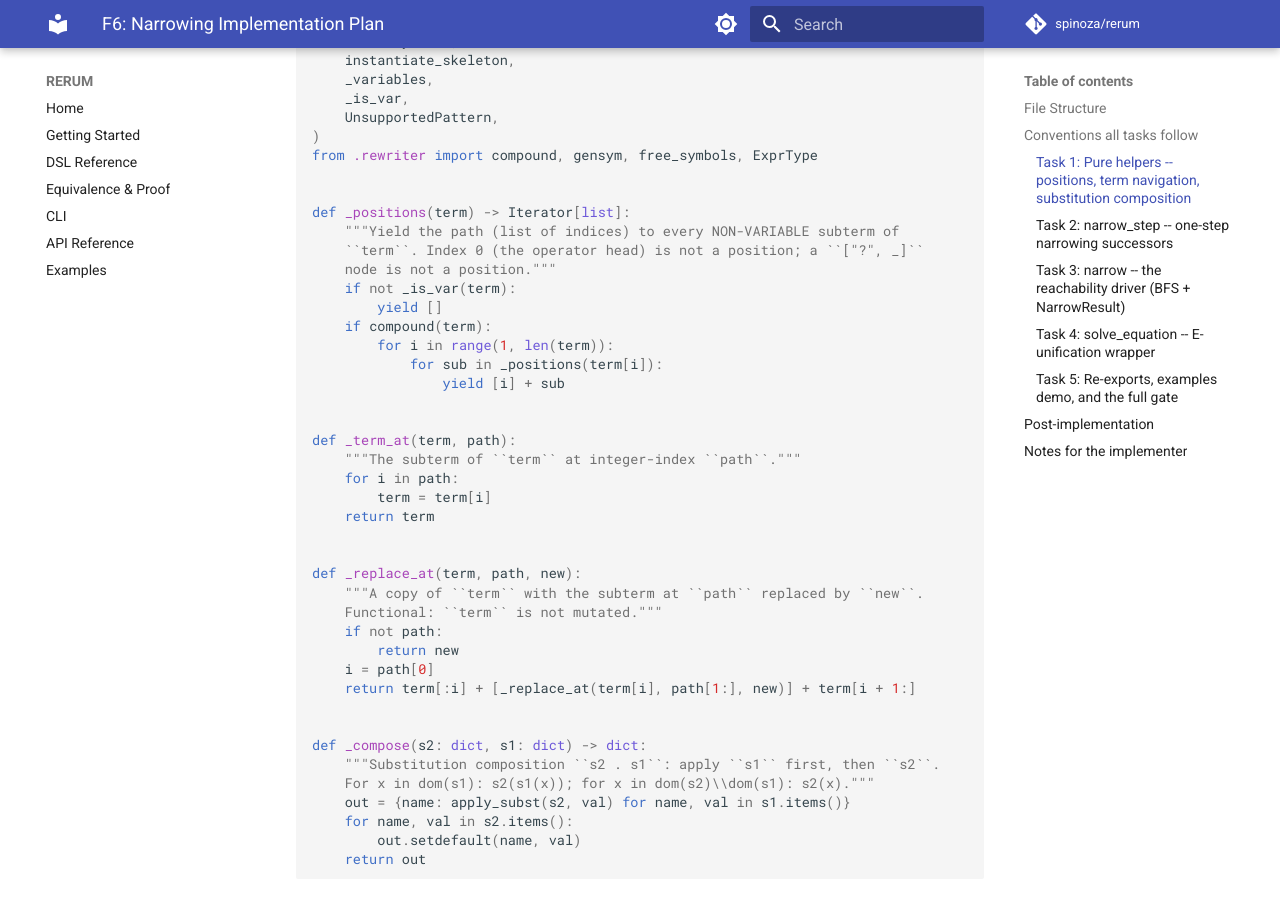
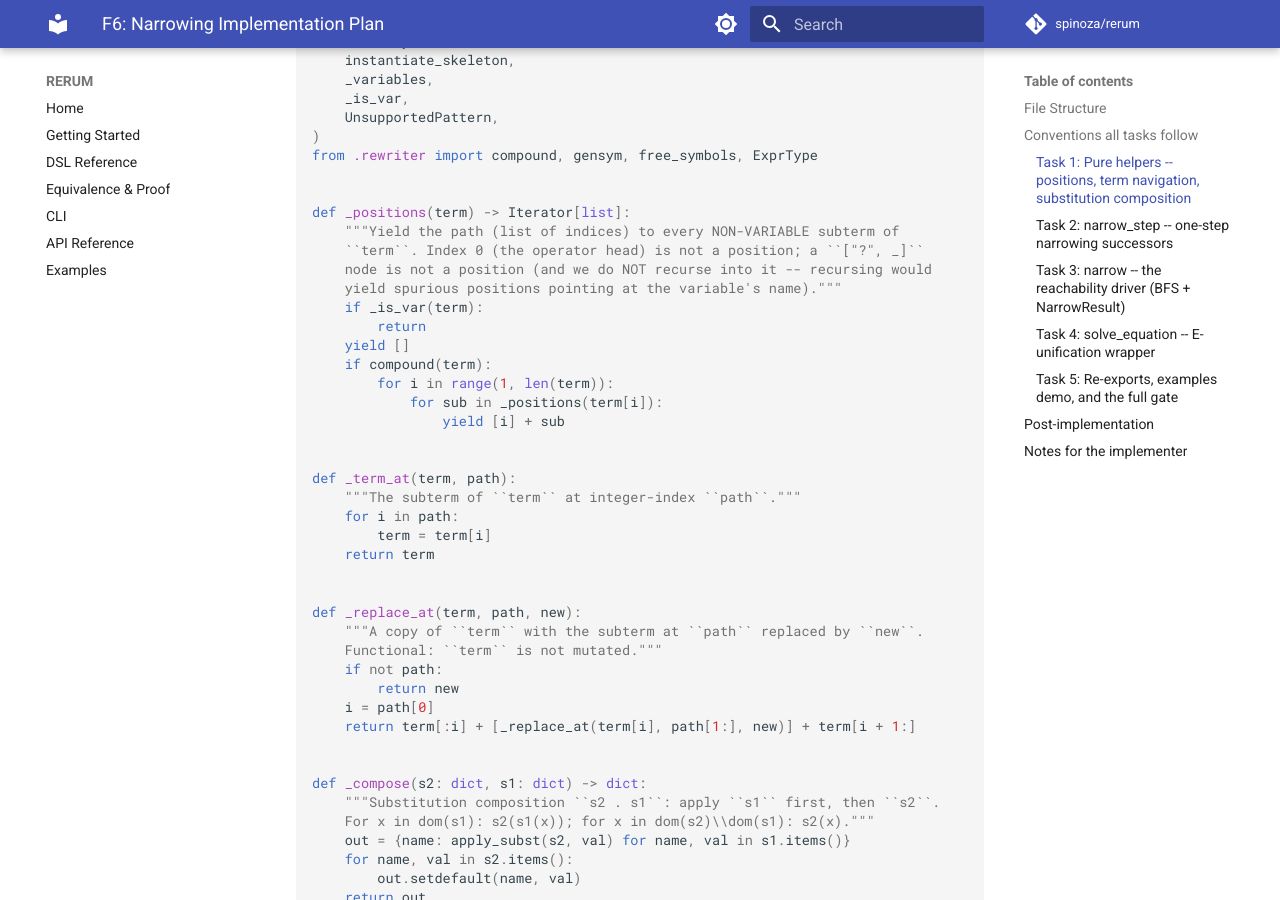
Before and after one commit to queelius/rerum, an MkDocs documentation site: the page built from docs/superpowers/plans/2026-06-22-f6-narrowing.md, in a window 1280 px wide and 900 px high, scrolled down 3147 px. Built offline with MkDocs 1.6.1 and Material for MkDocs 9.7.7, drawn with Linux system fonts in a browser that asks for light colours; comment, search, counter and statistics services are not loaded.

Commit message:
docs(f6): correct plan _positions (early-return on variable nodes)
Co-Authored-By: Claude Opus 4.8 <noreply@anthropic.com>

```diff
--- a/docs/superpowers/plans/2026-06-22-f6-narrowing.md
+++ b/docs/superpowers/plans/2026-06-22-f6-narrowing.md
@@ -135,9 +135,11 @@ from .rewriter import compound, gensym, free_symbols, ExprType
 def _positions(term) -> Iterator[list]:
     """Yield the path (list of indices) to every NON-VARIABLE subterm of
     ``term``. Index 0 (the operator head) is not a position; a ``["?", _]``
-    node is not a position."""
-    if not _is_var(term):
-        yield []
+    node is not a position (and we do NOT recurse into it -- recursing would
+    yield spurious positions pointing at the variable's name)."""
+    if _is_var(term):
+        return
+    yield []
     if compound(term):
         for i in range(1, len(term)):
             for sub in _positions(term[i]):
```
